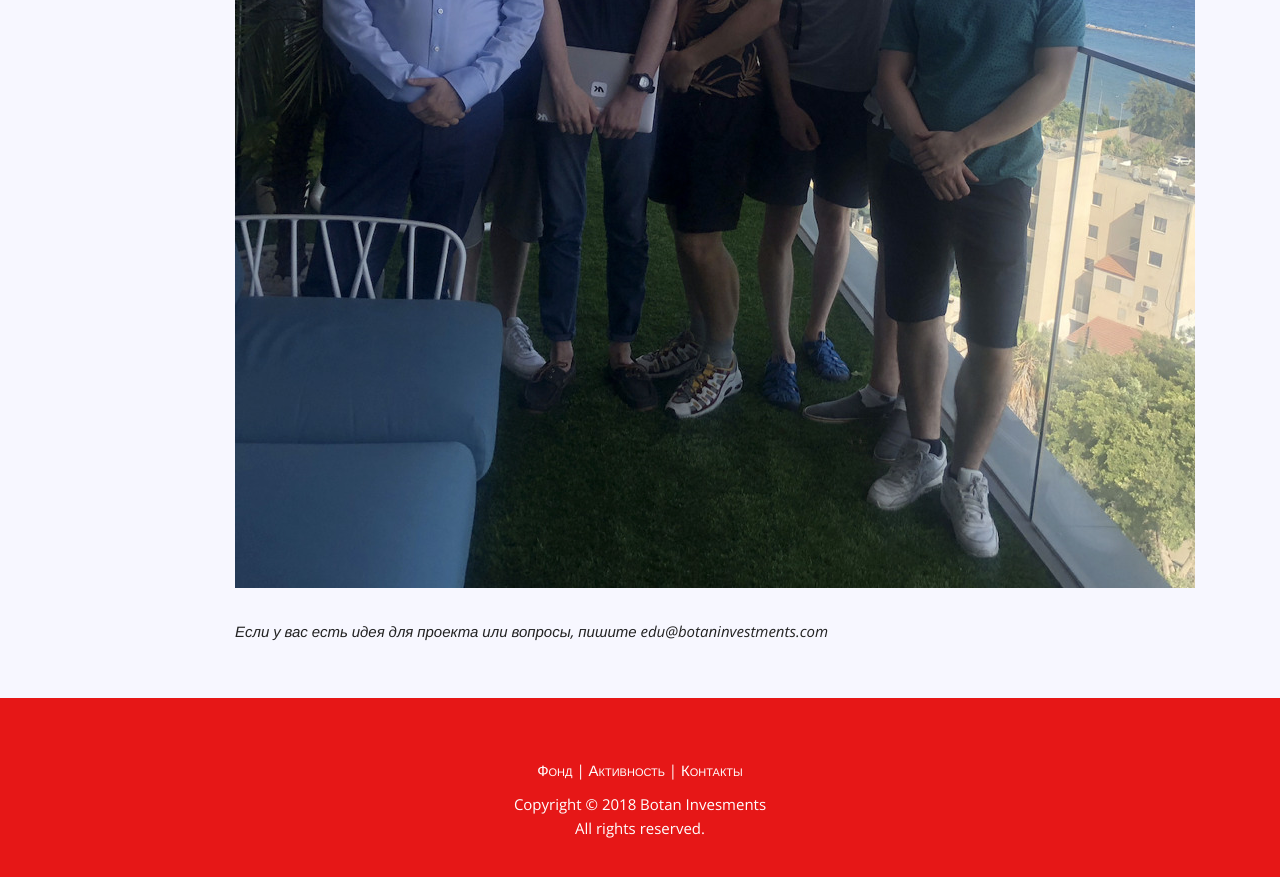
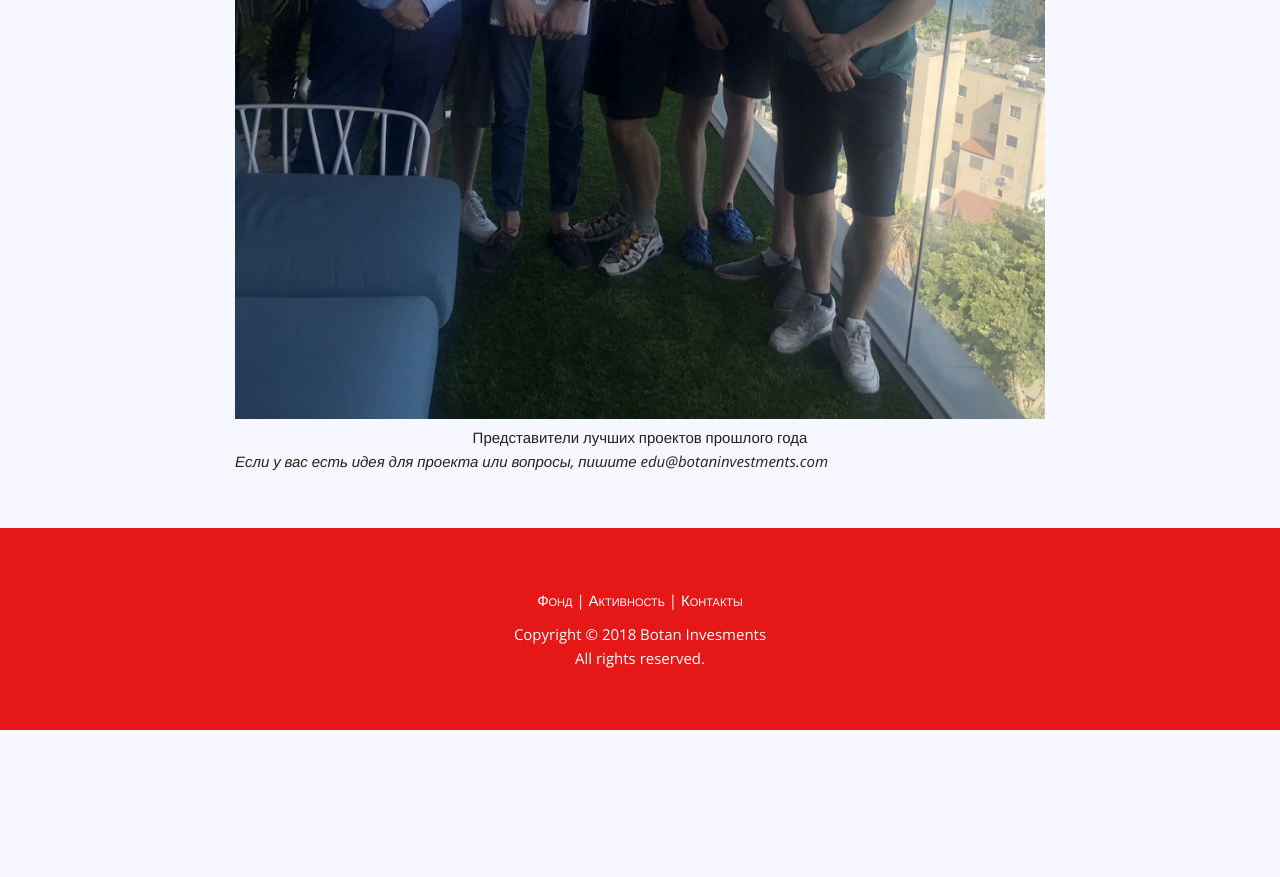
Before and after one commit to botaninvestments/botanivestments.github.io, a Jekyll site: the page built from _posts/2020-01-03-investor-trip.md, in a window 1280 px wide and 900 px high, scrolled down 3050 px. Shown: the top 877 px of the window. Built offline with Jekyll 4.4.1, drawn with Linux system fonts in a browser that asks for light colours; after the commit the page ends 3780 px from its top, so only the background shows below that.

Commit message:
style fixes

```diff
--- a/_posts/2020-01-03-investor-trip.md
+++ b/_posts/2020-01-03-investor-trip.md
@@ -41,6 +41,9 @@ Botan Investments готов предоставить посевному фин
 2. **Adapty** - сервис, который помогает возвращать пользователей, отказавшихся от подписок в мобильном приложении. В настоящее время проект в процессе сделки на 250000$.
 3. **Spb Body animation** - приложение, которое создает и анимирует 3D-аватар пользователя, также заменяя на нем одежду. На данный момент проект заработал 500000$ от Botan Investments.
 
-![2019 winners](/images/post-thumbnails/image7.jpg)
+<center>
+<img style="width: 100%" src="/images/post-thumbnails/image7.jpg" alt="" />
+Представители лучших проектов прошлого года
+</center>
 
 _Если у вас есть идея для проекта или вопросы, пишите edu@botaninvestments.com_
```
